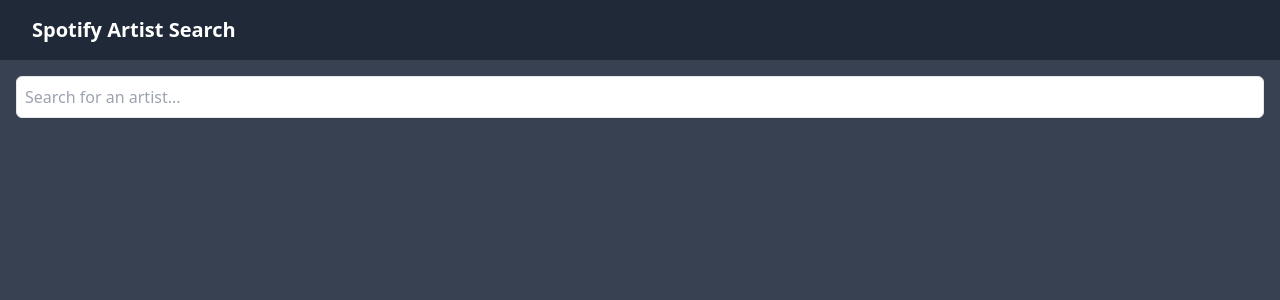
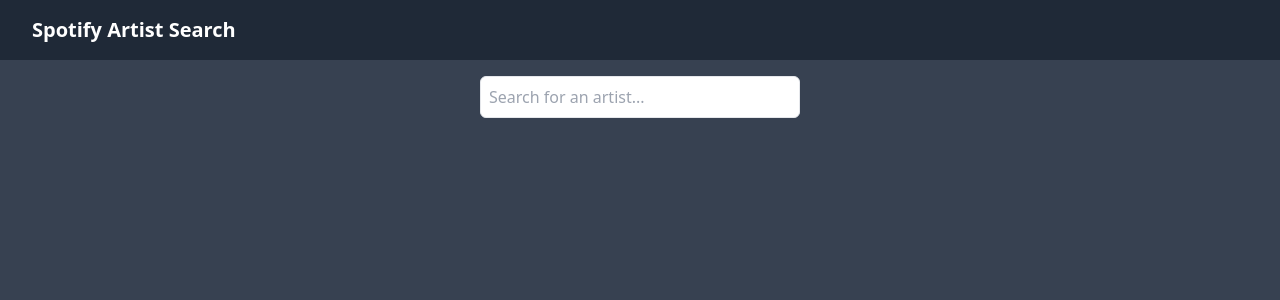
Before and after one commit to mmchokor/museDiscover, a React (Vite) app: page /search in a window 1280 px wide. Shown: the top 300 px of the page. Built offline with nearby package versions, Linux system fonts and the light colour scheme.

Commit message:
Fixing up some css

```diff
--- a/src/pages/Login.jsx
+++ b/src/pages/Login.jsx
@@ -16,7 +16,7 @@
    }
 
    return (
-      <div className='min-h-screen flex flex-col justify-center py-12 sm:px-6 lg:px-8'>
+      <div className='min-h-screen flex flex-col justify-center py-12 sm:px-6 lg:px-8 mx-4'>
          <div className='sm:mx-auto sm:w-full sm:max-w-md'>
             <div className='bg-gray-800 py-8 px-4 shadow sm:rounded-lg sm:px-10'>
                <button
--- a/src/pages/Search.jsx
+++ b/src/pages/Search.jsx
@@ -45,7 +45,9 @@
 
    return (
       <div className='p-4'>
-         <form className={searchTerm === '' && 'h-[100vh]'}>
+         <form
+            className={`mx-auto max-w-xs ${searchTerm === '' && 'h-[100vh]'}`}
+         >
             <label htmlFor='search' className='sr-only'>
                Search for an artist
             </label>
@@ -59,7 +61,11 @@
             />
          </form>
          {loading && (
-            <p className='text-center text-6xl m-12 font-bold'>Loading...</p>
+            <div className='flex justify-center'>
+               <p className='text-center text-6xl m-12 font-bold min-h-screen'>
+                  Loading...
+               </p>
+            </div>
          )}
          {searchResults.length > 0 && (
             <div className='grid grid-cols-1 sm:grid-cols-2 md:grid-cols-3 lg:grid-cols-4 gap-4'>
```
